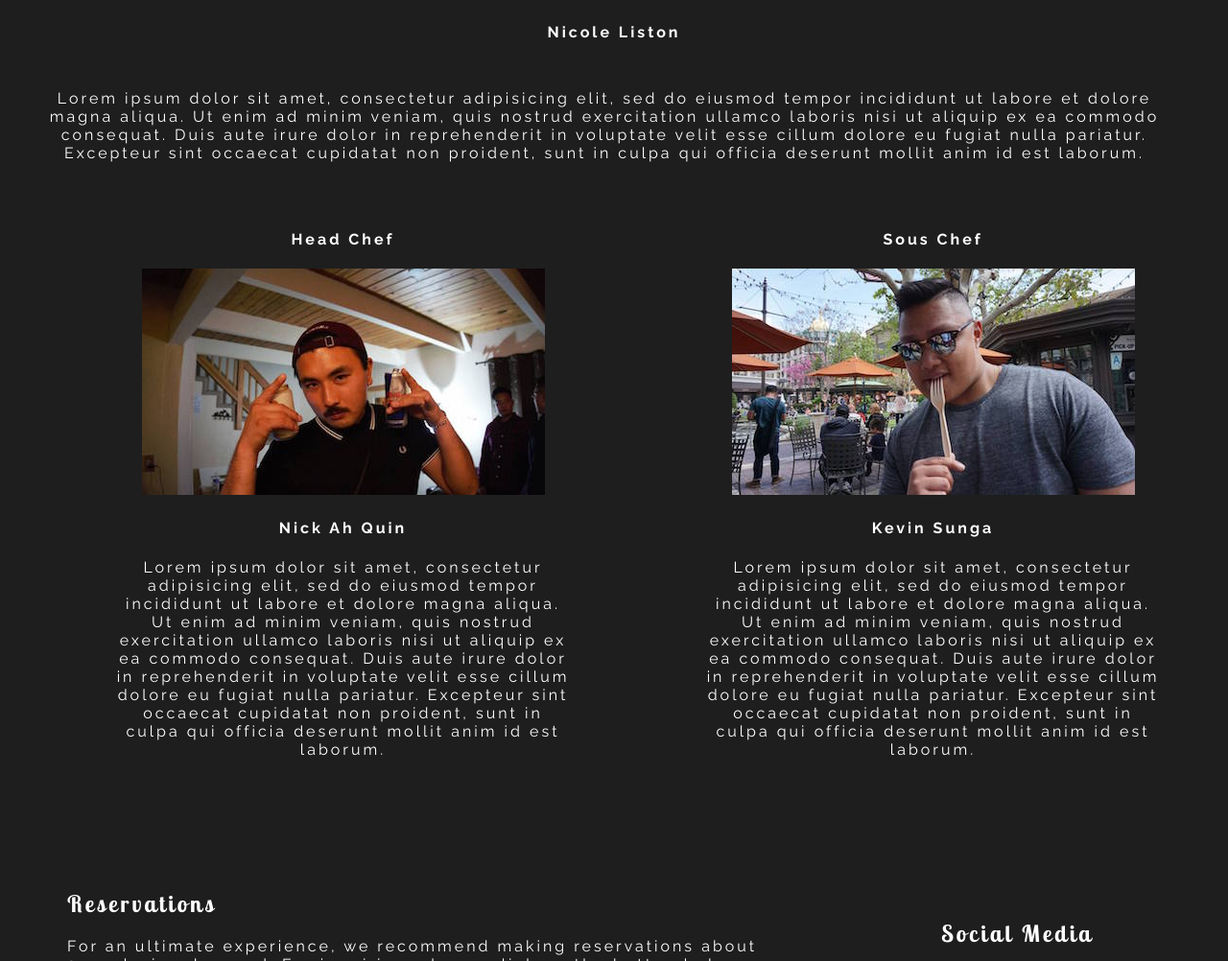
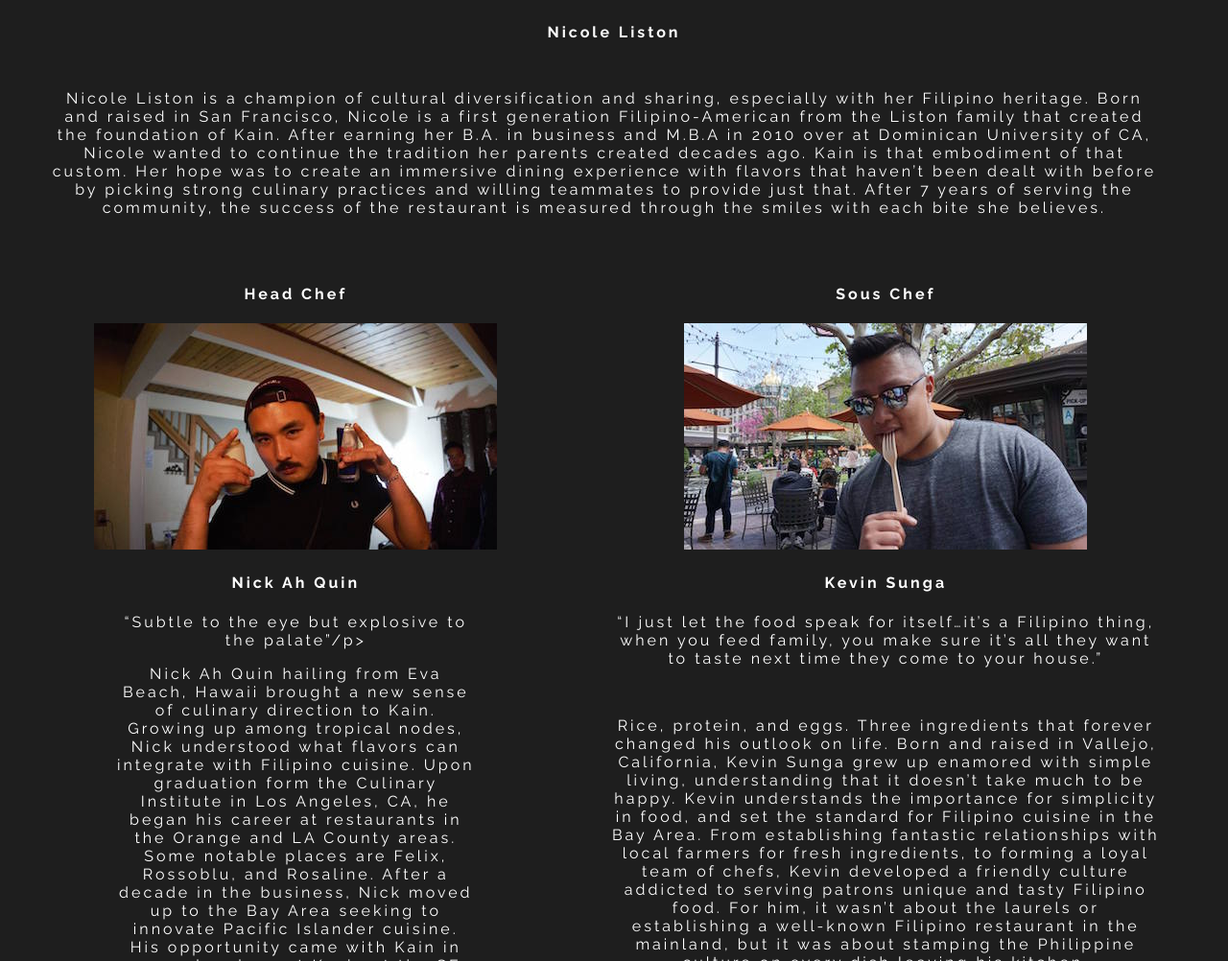
Before and after one commit to kevinneilc/kevinneilc.github.io, a plain HTML site: page index.html in a window 1280 px wide. Shown: the part 1445-2447 px from the top of the page at 96% size. Drawn offline with Linux system fonts and the light colour scheme.

Commit message:
Update index.html

```diff
--- a/index.html
+++ b/index.html
@@ -56,7 +56,7 @@
             <h4>Owner</h4>
             <img src="img/nicole.jpg" alt="">
             <h4>Nicole Liston</h4>
-            <p>Lorem ipsum dolor sit amet, consectetur adipisicing elit, sed do eiusmod tempor incididunt ut labore et dolore magna aliqua. Ut enim ad minim veniam, quis nostrud exercitation ullamco laboris nisi ut aliquip ex ea commodo consequat. Duis aute irure dolor in reprehenderit in voluptate velit esse cillum dolore eu fugiat nulla pariatur. Excepteur sint occaecat cupidatat non proident, sunt in culpa qui officia deserunt mollit anim id est laborum.
+            <p>Nicole Liston is a champion of cultural diversification and sharing, especially with her Filipino heritage. Born and raised in San Francisco, Nicole is a first generation Filipino-American from the Liston family that created the foundation of Kain. After earning her B.A. in business and M.B.A in 2010 over at Dominican University of CA, Nicole wanted to continue the tradition her parents created decades ago. Kain is that embodiment of that custom. Her hope was to create an immersive dining experience with flavors that haven’t been dealt with before by picking strong culinary practices and willing teammates to provide just that. After 7 years of serving the community, the success of the restaurant is measured through the smiles with each bite she believes.
             </article>
 
             <div class="chef">
@@ -64,15 +64,18 @@
                 <h4>Head Chef</h4>
                 <img src="img/nick.jpg" alt="">
                 <h4>Nick Ah Quin</h4>
-                <p>Lorem ipsum dolor sit amet, consectetur adipisicing elit, sed do eiusmod tempor incididunt ut labore et dolore magna aliqua. Ut enim ad minim veniam, quis nostrud exercitation ullamco laboris nisi ut aliquip ex ea commodo consequat. Duis aute irure dolor in reprehenderit in voluptate velit esse cillum dolore eu fugiat nulla pariatur. Excepteur sint occaecat cupidatat non proident, sunt in culpa qui officia deserunt mollit anim id est laborum.</p>
+                <p>“Subtle to the eye but explosive to the palate”/p>
+                <br>
+                <p>Nick Ah Quin hailing from Eva Beach, Hawaii brought a new sense of culinary direction to Kain. Growing up among tropical nodes, Nick understood what flavors can integrate with Filipino cuisine. Upon graduation form the Culinary Institute in Los Angeles, CA, he began his career at restaurants in the Orange and LA County areas. Some notable places are Felix, Rossoblu, and Rosaline. After a decade in the business, Nick moved up to the Bay Area seeking to innovate Pacific Islander cuisine. His opportunity came with Kain in 2012 when he met Kevin at the SF Culinary Exposition. Much of the success to Kain is due to Nick’s careful selection of ingredients from karobuto pork to the urbani truffles.</p>
               </article>
 
               <article>
                 <h4>Sous Chef</h4>
                 <img src="img/kevin.jpg" alt="">
                 <h4>Kevin Sunga</h4>
-                <p>Lorem ipsum dolor sit amet, consectetur adipisicing elit, sed do eiusmod tempor incididunt ut labore et dolore magna aliqua. Ut enim ad minim veniam, quis nostrud exercitation ullamco laboris nisi ut aliquip ex ea commodo consequat. Duis aute irure dolor in reprehenderit in voluptate velit esse cillum dolore eu fugiat nulla pariatur. Excepteur sint occaecat cupidatat non proident, sunt in culpa qui officia deserunt mollit anim id est laborum.
-                </article>
+                <p>“I just let the food speak for itself…it’s a Filipino thing, when you feed family, you make sure it’s all they want to taste next time they come to your house.”</p>
+                <br>
+                <p>Rice, protein, and eggs. Three ingredients that forever changed his outlook on life. Born and raised in Vallejo, California, Kevin Sunga grew up enamored with simple living, understanding that it doesn’t take much to be happy. Kevin understands the importance for simplicity in food, and set the standard for Filipino cuisine in the Bay Area. From establishing fantastic relationships with local farmers for fresh ingredients, to forming a loyal team of chefs, Kevin developed a friendly culture addicted to serving patrons unique and tasty Filipino food. For him, it wasn’t about the laurels or establishing a well-known Filipino restaurant in the mainland, but it was about stamping the Philippine culture on every dish leaving his kitchen. Consequently, the five-star quality of the menu earned his restaurant high praise amongst the numerous community members. The sky is the limit for the proud restaurateur, but currently, his food speaks volumes for the Filipino community</p>
               </div>
           </div>
           </section>
```
